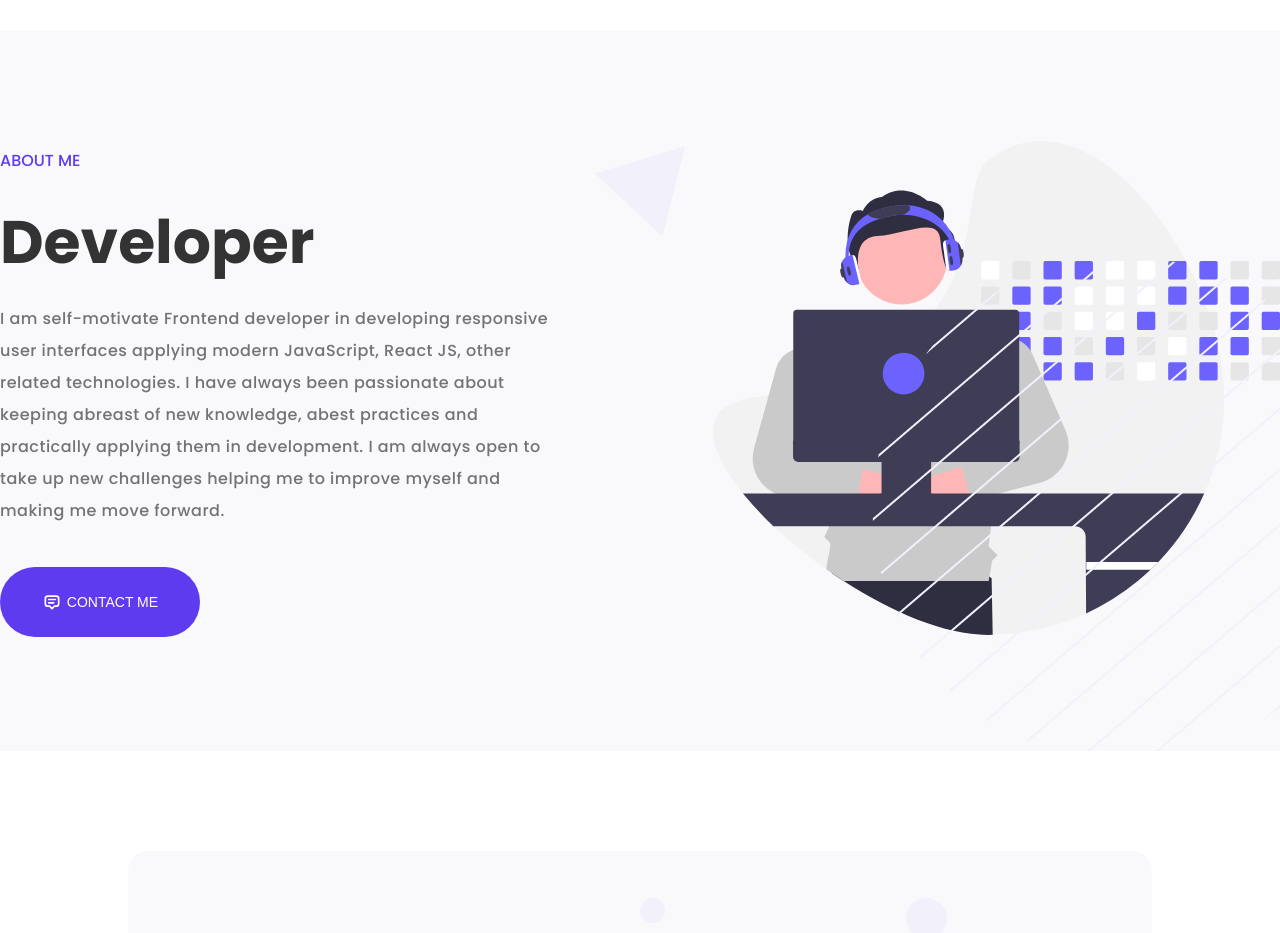
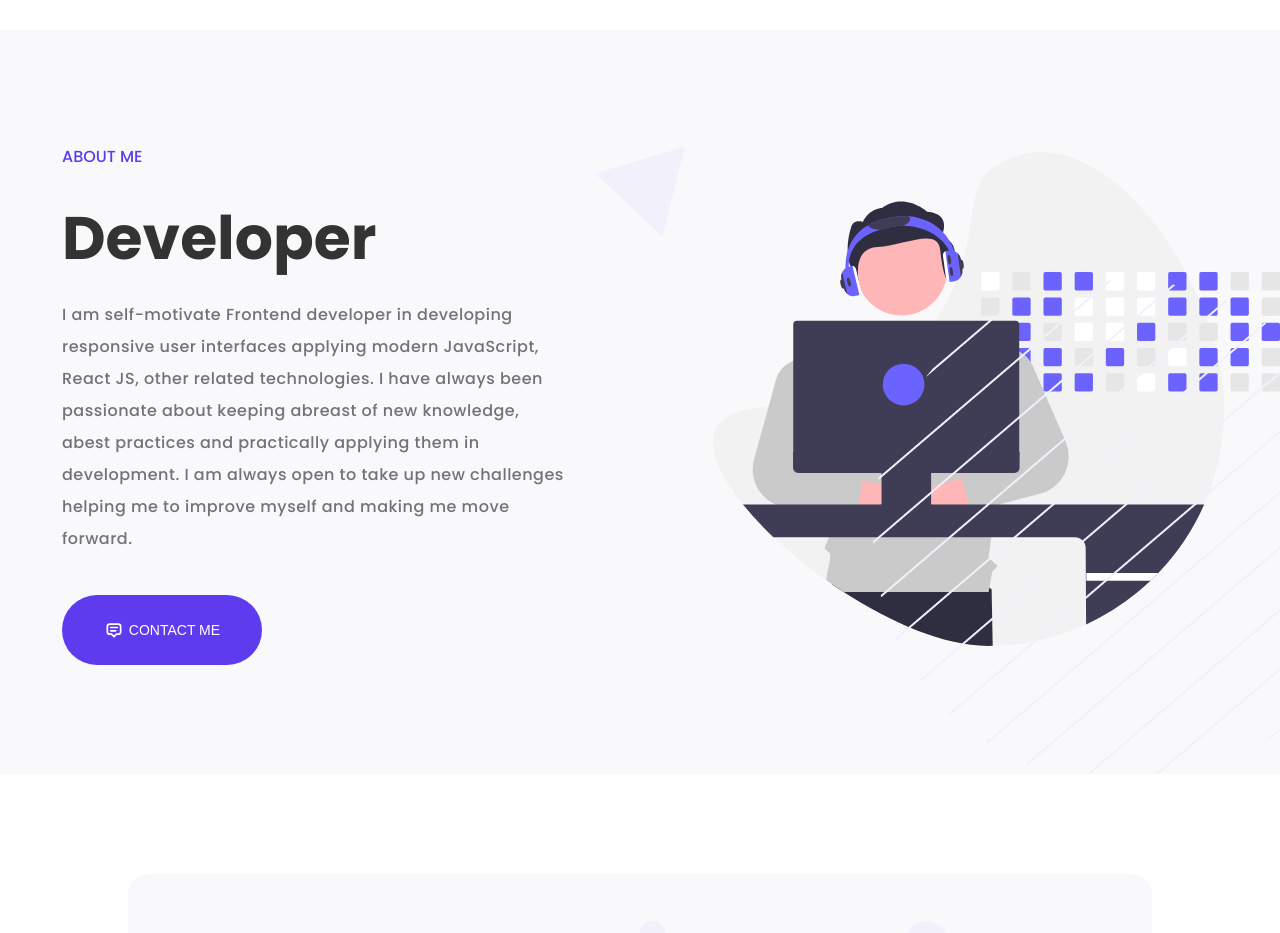
Before and after one commit to KouroshBhl/portfolio, a React (Create React App) app: page / in a window 1280 px wide. Shown: the part 1600-2533 px from the top of the page. Built offline with nearby package versions, Linux system fonts and the light colour scheme; the HTML template or start-up script is replaced by a standard one.

Commit message:
finish after some projects!

```diff
--- a/src/components/AboutMeLeft.js
+++ b/src/components/AboutMeLeft.js
@@ -20,6 +20,7 @@ const Wrapper = styled.article`
   display: flex;
   flex-direction: column;
   gap: 2.2rem;
+  margin-left: 6.2rem;
 
   .desc_paragraph {
     margin-bottom: 1.8rem;
```
